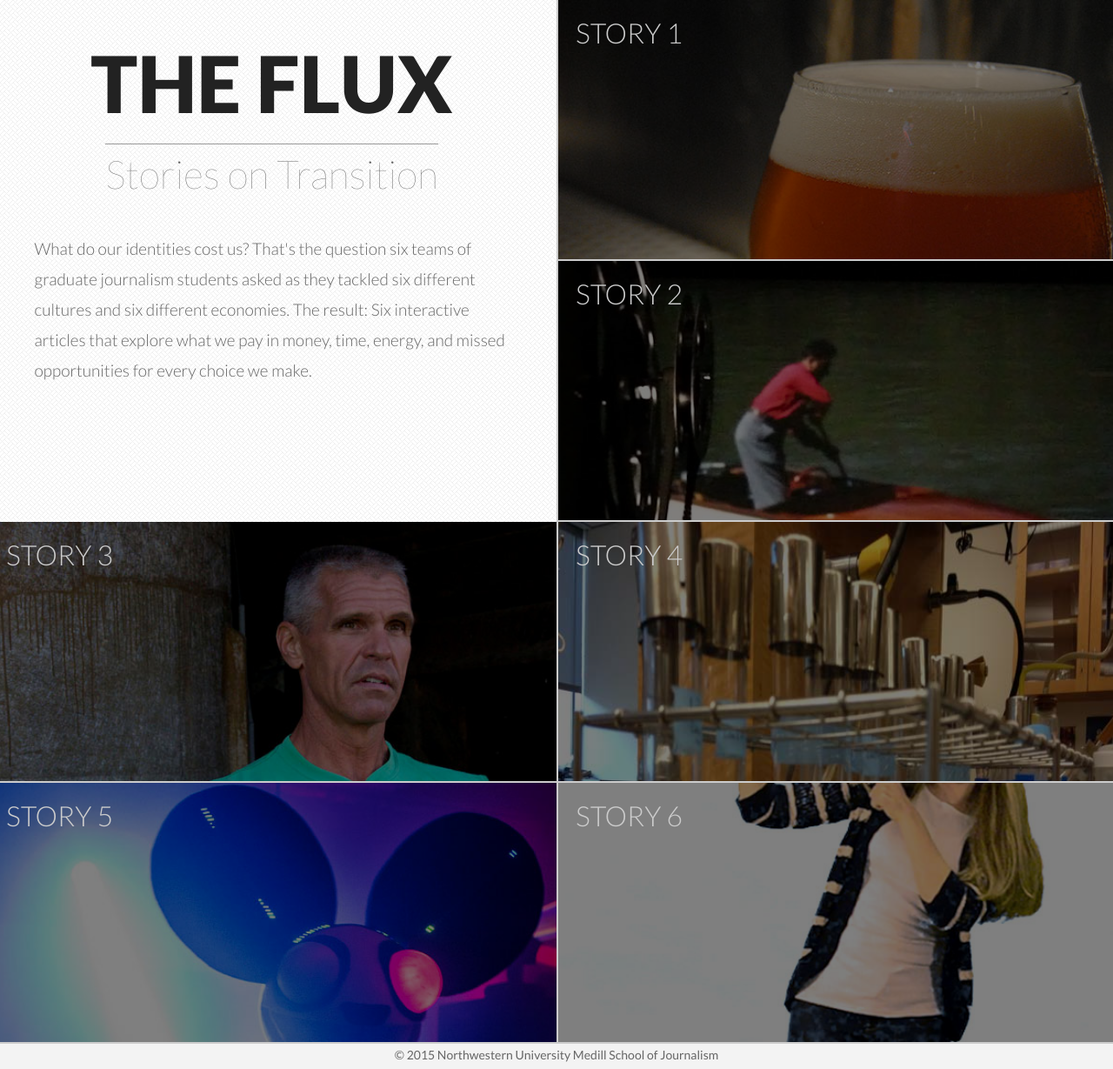
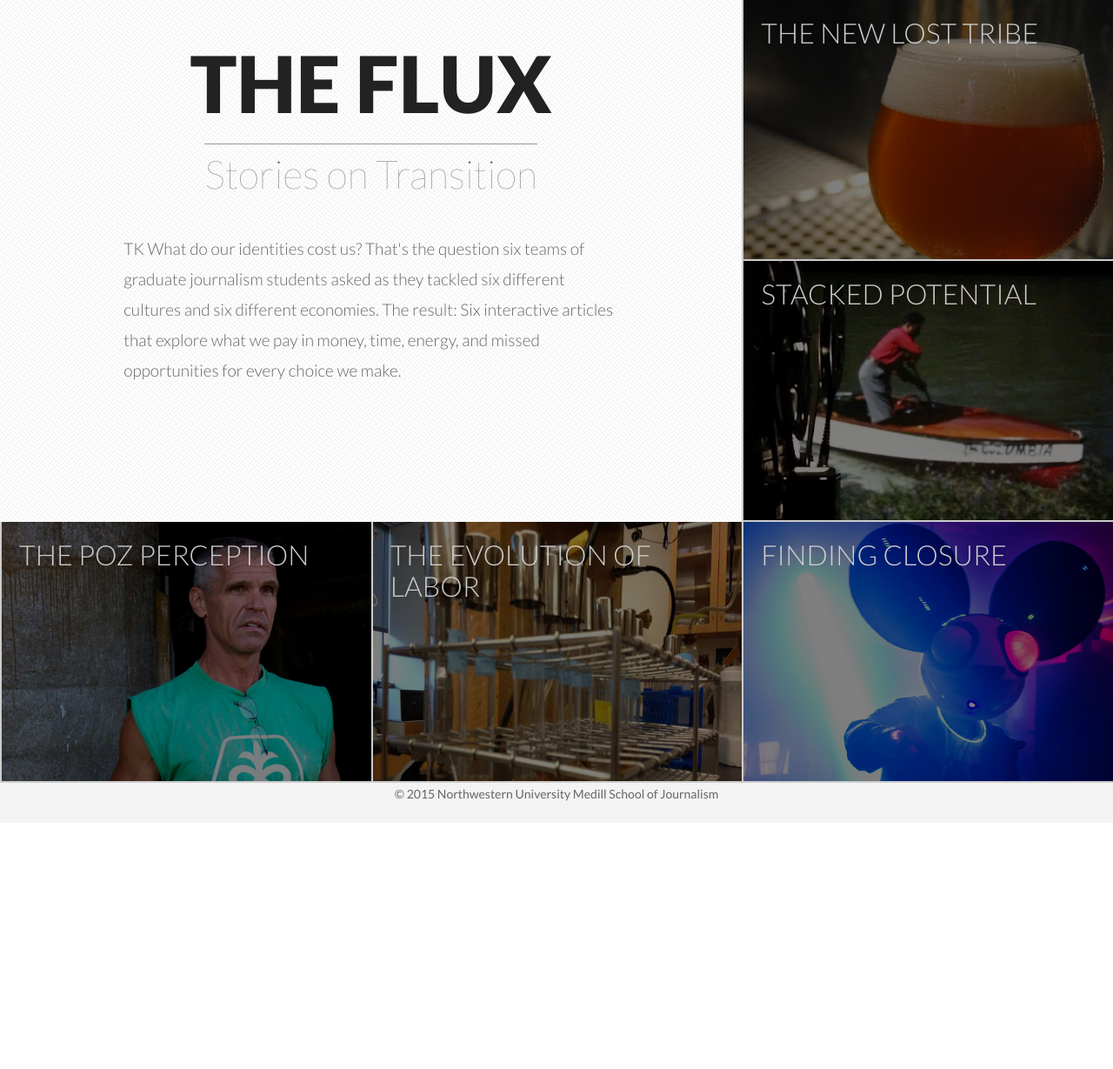
Before and after one commit to thehandsomepanther/TheFlux, a plain HTML site: page compiled/index.html in a window 1280 px wide. Shown: the whole page at 87% size. After the commit the page ends 946 px from the top, so only its background shows below. Drawn offline with nearby package versions, Linux system fonts and the light colour scheme; a script that the page names is missing; some icons are missing; a web font is replaced by a local one.

Commit message:
Updates to index links and navbar font-size

```diff
--- a/compiled/index.html
+++ b/compiled/index.html
@@ -52,73 +52,64 @@
     <link rel="apple-touch-icon-precomposed" href="img/ico/apple-touch-icon-144.png" sizes="144x144"/>
   </head>
   <body>
-    <section class="panel-nav">
+    <section class="panel-nav container-fluid">
       <div class="row panels">
-        <div class="col-md-6 col-sm-6 col-xs-6">
-          <div class="col-md-10 col-md-offset-1">
+        <div class="col-md-8 col-sm-8 col-xs-8">
+          <div class="col-md-8 col-md-offset-2">
             <div class="title-panel">
               <div class="main-story-panel">
                 <h1>The Flux</h1>
               </div><span class="title-sub">
                 <h2>Stories on Transition</h2></span>
-              <p>What do our identities cost us? That's the question six teams of graduate journalism students asked as they tackled six different cultures and six different economies. The result: Six interactive articles that explore what we pay in money, time, energy, and missed opportunities for every choice we make. </p>
+              <p>TK What do our identities cost us? That's the question six teams of graduate journalism students asked as they tackled six different cultures and six different economies. The result: Six interactive articles that explore what we pay in money, time, energy, and missed opportunities for every choice we make. </p>
               <div class="social"><a href="interactive.html"><span class="icon-twitter"></span></a></div>
             </div>
           </div>
         </div>
-        <div class="col-md-6 col-sm-6 col-xs-6">
-          <div id="story1" class="story-panel"><a href="#">
+        <div class="col-md-4 col-sm-4 col-xs-4">
+          <div id="story1" class="story-panel"><a href="stories/new_lost_tribe/index.html">
               <div class="story-item">
                 <div class="story-item-container">
-                  <h2>Story 1</h2>
-                  <p>Find out how food--and what our government does about it-- connects four, seemingly disparate people every day. </p>
+                  <h2>The New Lost Tribe</h2>
+                  <p>Chicago’s (surprisingly large) American Indian population is tired of feeling invisible.</p>
                 </div>
               </div></a></div>
         </div>
-        <div class="col-md-6 col-sm-6 col-xs-6">
-          <div id="story2" class="story-panel"><a href="#">
+        <div class="col-md-4 col-sm-4 col-xs-4">
+          <div id="story2" class="story-panel"><a href="stories/stacked_potential/index.html">
               <div class="story-item">
                 <div class="story-item-container">
-                  <h2>Story 2</h2>
-                  <p>Find out how food--and what our government does about it-- connects four, seemingly disparate people every day.</p>
+                  <h2>Stacked Potential</h2>
+                  <p>Vendors of nootropics promise that the drugs will sharpen your mind and unlock your true cognitive potential. And though few studies have demonstrated the drugs’ efficacy, believers from Reddit and beyond are singing their praises. Are the drugs truly a safe smart drug, or nothing more than snake oil?</p>
                 </div>
               </div></a></div>
         </div>
       </div>
       <div class="row panels">
-        <div class="col-md-6 col-sm-6 col-xs-6">
-          <div id="story3" class="story-panel"><a href="#">
+        <div class="col-md-4 col-sm-4 col-xs-4">
+          <div id="story3" class="story-panel"><a href="stories/poz_perception/index.html">
               <div class="story-item">
                 <div class="story-item-container">
-                  <h2>Story 3</h2>
-                  <p>Find out how food--and what our government does about it-- connects four, seemingly disparate people every day.</p>
+                  <h2>The Poz Perception</h2>
+                  <p>HIV infection rates in men has stagnated, but what it means to have and be aware of the disease has changed. Two characters from Chicago's most infected populations explain the role HIV plays in their lives and how it has transitioned in the gay male community.</p>
                 </div>
               </div></a></div>
         </div>
-        <div class="col-md-6 col-sm-6 col-xs-6">
-          <div id="story4" class="story-panel"><a href="#">
+        <div class="col-md-4 col-sm-4 col-xs-4">
+          <div id="story4" class="story-panel"><a href="stories/evolution_of_labor/index.html">
               <div class="story-item">
                 <div class="story-item-container">
-                  <h2>Story 4</h2>
-                  <p>Find out how food--and what our government does about it-- connects four, seemingly disparate people every day.</p>
+                  <h2>The Evolution of Labor</h2>
+                  <p>The landscape for labor is changing. How will people react to Gov. Rauner's second attempt to change the Illinois labor laws?</p>
                 </div>
               </div></a></div>
         </div>
-        <div class="col-md-6 col-sm-6 col-xs-6">
-          <div id="story5" class="story-panel"><a href="#">
+        <div class="col-md-4 col-sm-4 col-xs-4">
+          <div id="story5" class="story-panel"><a href="stories/finding_closure/index.html">
               <div class="story-item">
                 <div class="story-item-container">
-                  <h2>Story 5</h2>
-                  <p>Find out how food--and what our government does about it-- connects four, seemingly disparate people every day.</p>
-                </div>
-              </div></a></div>
-        </div>
-        <div class="col-md-6 col-sm-6 col-xs-6">
-          <div id="story6" class="story-panel"><a href="#">
-              <div class="story-item">
-                <div class="story-item-container">
-                  <h2>Story 6</h2>
-                  <p>Find out how food--and what our government does about it-- connects four, seemingly disparate people every day.</p>
+                  <h2>Finding Closure</h2>
+                  <p>When the housing bubble burst, creeping gentrification stalled in Chicago's Albany Park. But as the recovery gains momentum, residents are again seeing rents rise and eviction notices posted to their doors. With the neighborhood on the edge, families, community organizations and individual citizens are fighting (legally and illegally) to turn the transition in their favor.  </p>
                 </div>
               </div></a></div>
         </div>
--- a/source/less/custom/navbar.less
+++ b/source/less/custom/navbar.less
@@ -1,5 +1,7 @@
 .navbar {
 	font-family: @font-family-navbar;
+	font-size:16px;
+	font-weight:400;
 	&.navbar-default {
 		background-color: transparent;
 		.navbar-brand {
--- a/source/less/theflux-index.less
+++ b/source/less/theflux-index.less
@@ -88,15 +88,18 @@ section.section-break {
 	height:300px;
 	border-bottom: 2px solid #CCC;
 	border-left: 2px solid #CCC;
+	overflow:hidden;
 	a {
 		.story-item {
 			height:100%;
 			width:100%;
 			background-color:rgba(0,0,0,.50);
 			display:table;
+			overflow:hidden;
 			.story-item-container {
 				padding:20px;
-				width:50%;
+				//width:50%;
+
 				h2 {
 					margin-top:0;
 					color:#CCC;
@@ -109,8 +112,8 @@ section.section-break {
 					color:#FFF;
 					font-weight:300;
 					display:none;
-					font-size:20px;
-					line-height:28px;
+					font-size:18px;
+					line-height:20px;
 					font-family:@font-family-sans-serif;
 				}
 			}
```
Also changed, not shown: compiled/css/theflux-index.css, compiled/css/theflux.css, 1 other file.
